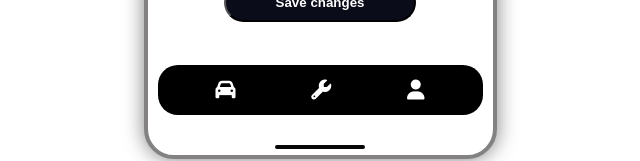
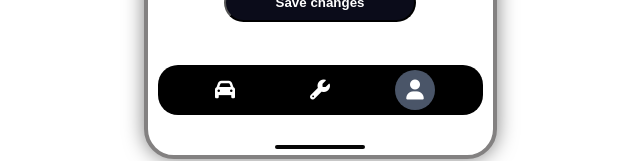
Before and after one commit to EfrenMV/Software-vue, a Vue app: page /usuario in a window 1280 px wide. Shown: the part 581-742 px from the top of the page, without its empty margins (320-960 px from the left). Built offline with nearby package versions, Linux system fonts and the light colour scheme.

Commit message:
Update [login.vue]
- Se agrego el colorcito de fondo

```diff
--- a/src/components/Menu.vue
+++ b/src/components/Menu.vue
@@ -3,17 +3,17 @@
       <div class="Menu">
         <div class="icon-container">
           <!-- Carro -->
-          <router-link to="/vehiculos">
+          <router-link to="/vehiculos" class="icon-link" :class="{ active: $route.path === '/vehiculos' }">
           <i class="fas fa-car icon"></i>
         </router-link>
 
         <!-- Llave inglesa -->
-           <RouterLink to="/menu-nerudo">
+        <RouterLink to="/menu-nerudo" class="icon-link" :class="{ active: $route.path === '/menu-nerudo' }">
           <i class="fas fa-wrench icon"></i>
         </RouterLink>
 
         <!-- Usuario -->
-          <router-link to="/usuario">
+        <router-link to="/usuario" class="icon-link" :class="{ active: $route.path === '/usuario' }">
           <i class="fas fa-user icon"></i>
         </router-link>
 
@@ -52,6 +52,21 @@
   padding: 0 20px;
 }
 
+.icon-link {
+  display: flex;
+  align-items: center;
+  justify-content: center;
+  width: 40px;
+  height: 40px;
+  border-radius: 50%;
+  transition: background-color 0.3s ease;
+  text-decoration: none;
+}
+
+.icon-link.active {
+  background-color: #4a5568; /* Color gris para el estado activo */
+}
+
 .icon {
   font-size: 20px;
   color: white;
```
Lines whose indentation alone changed are shown as unchanged.
